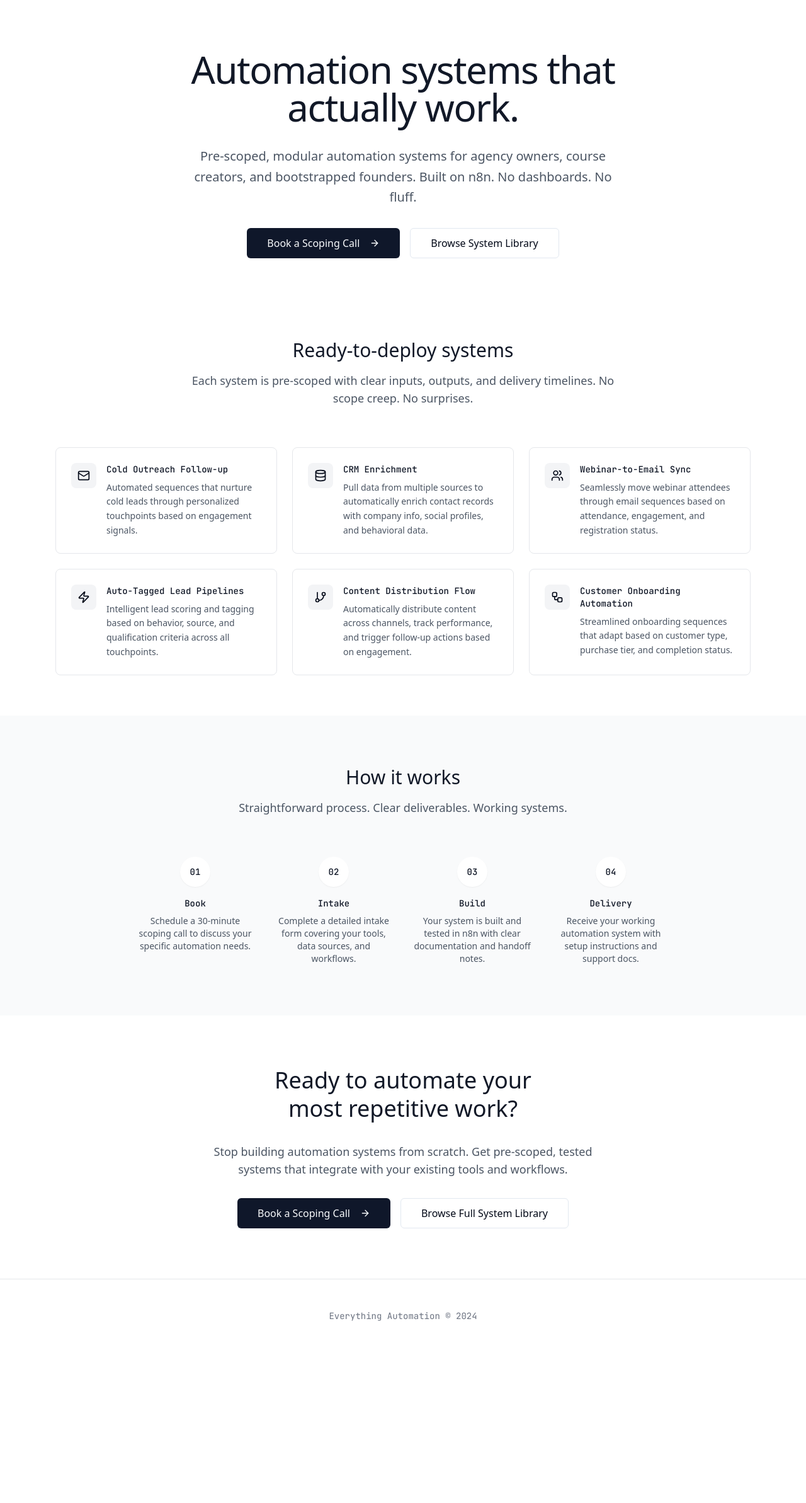
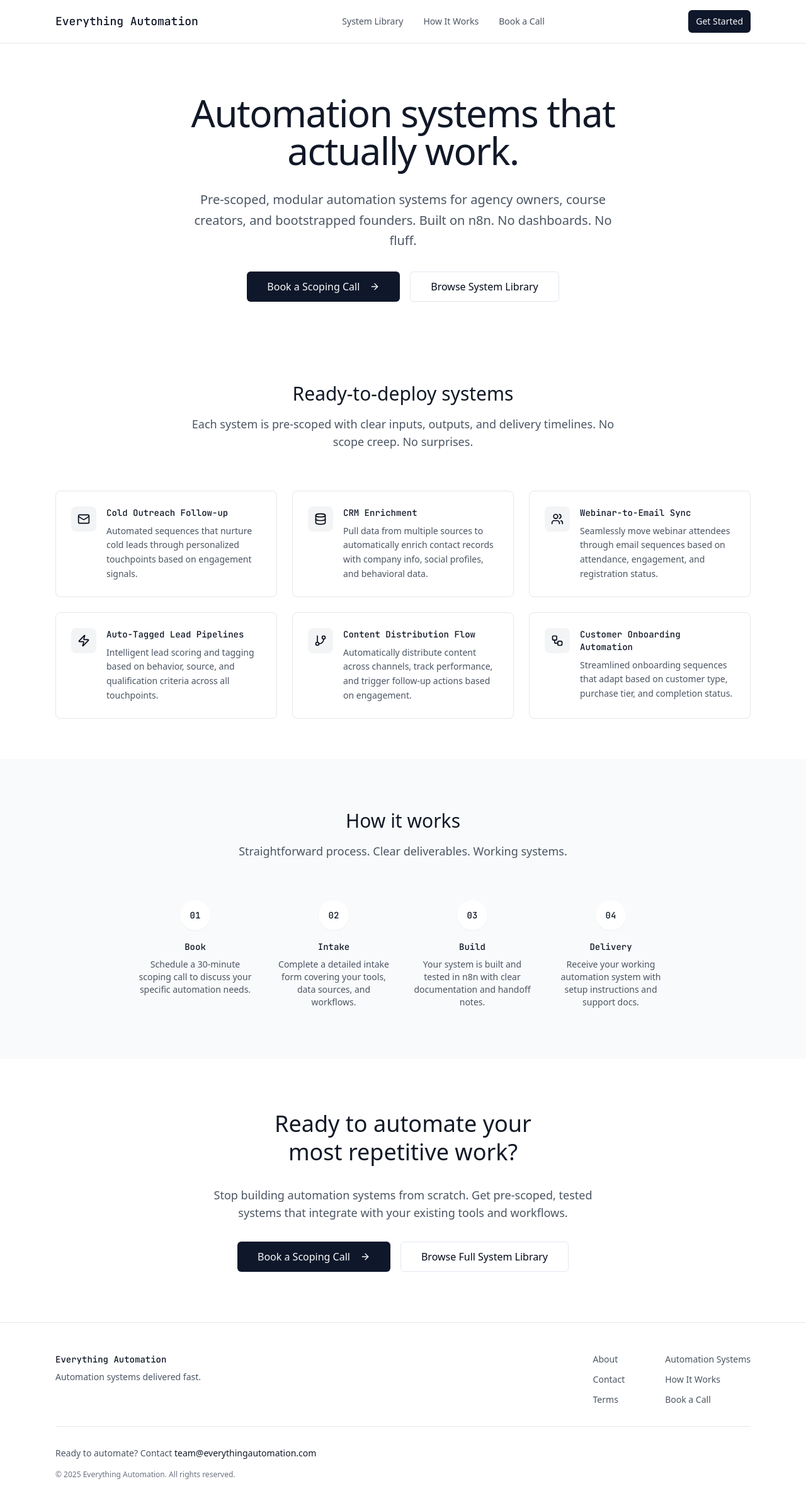
Before and after one commit to bencrane/everything-automation-hq, a React (Vite) app: page / in a window 1280 px wide. Shown: the top 2386 px of the page at 63% size. Before the commit the page ends 2147 px from the top, so only its background shows below. Built offline with nearby package versions, Linux system fonts and the light colour scheme.

Commit message:
Add header and footer to homepage
Adds a header with logo, navigation, and CTA, and a footer with links and copyright information to the Everything Automation homepage.

```diff
--- a/src/pages/Index.tsx
+++ b/src/pages/Index.tsx
@@ -38,6 +38,27 @@ const automationSystems = [
 const Index = () => {
   return (
     <div className="min-h-screen bg-white">
+      {/* Header */}
+      <header className="sticky top-0 z-50 bg-white border-b border-gray-200">
+        <div className="max-w-6xl mx-auto px-6 py-4">
+          <div className="flex items-center justify-between">
+            <div className="font-mono text-lg font-medium text-gray-900">
+              Everything Automation
+            </div>
+
+            <nav className="hidden md:flex items-center space-x-8">
+              <a href="#" className="text-sm text-gray-600 font-medium">System Library</a>
+              <a href="#" className="text-sm text-gray-600 font-medium">How It Works</a>
+              <a href="#" className="text-sm text-gray-600 font-medium">Book a Call</a>
+            </nav>
+
+            <Button size="sm" className="text-sm font-medium">
+              Get Started
+            </Button>
+          </div>
+        </div>
+      </header>
+
       {/* Hero Section */}
       <section className="max-w-4xl mx-auto px-6 pt-20 pb-16">
         <div className="text-center space-y-8">
@@ -182,11 +203,51 @@ const Index = () => {
       </section>
 
       {/* Footer */}
-      <footer className="border-t border-gray-200 py-12">
-        <div className="max-w-4xl mx-auto px-6 text-center">
-          <p className="font-mono text-sm text-gray-500">
-            Everything Automation © 2024
-          </p>
+      <footer className="bg-white border-t border-gray-200">
+        <div className="max-w-6xl mx-auto px-6 py-12">
+          <div className="flex flex-col md:flex-row justify-between items-start space-y-8 md:space-y-0">
+            {/* Left side */}
+            <div className="space-y-2">
+              <div className="font-mono text-sm font-medium text-gray-900">
+                Everything Automation
+              </div>
+              <p className="text-sm text-gray-600">
+                Automation systems delivered fast.
+              </p>
+            </div>
+
+            {/* Right side - Links */}
+            <div className="flex space-x-16">
+              {/* Column 1 */}
+              <div className="space-y-3">
+                <a href="#" className="block text-sm text-gray-600 font-medium">About</a>
+                <a href="#" className="block text-sm text-gray-600 font-medium">Contact</a>
+                <a href="#" className="block text-sm text-gray-600 font-medium">Terms</a>
+              </div>
+
+              {/* Column 2 */}
+              <div className="space-y-3">
+                <a href="#" className="block text-sm text-gray-600 font-medium">Automation Systems</a>
+                <a href="#" className="block text-sm text-gray-600 font-medium">How It Works</a>
+                <a href="#" className="block text-sm text-gray-600 font-medium">Book a Call</a>
+              </div>
+            </div>
+          </div>
+
+          {/* Ready to Automate section */}
+          <div className="mt-8 pt-8 border-t border-gray-200">
+            <p className="text-sm text-gray-600 mb-4">
+              Ready to automate? Contact{" "}
+              <a href="mailto:team@everythingautomation.com" className="text-gray-900 font-medium">
+                team@everythingautomation.com
+              </a>
+            </p>
+
+            {/* Copyright */}
+            <p className="text-xs text-gray-500">
+              © 2025 Everything Automation. All rights reserved.
+            </p>
+          </div>
         </div>
       </footer>
     </div>
```
